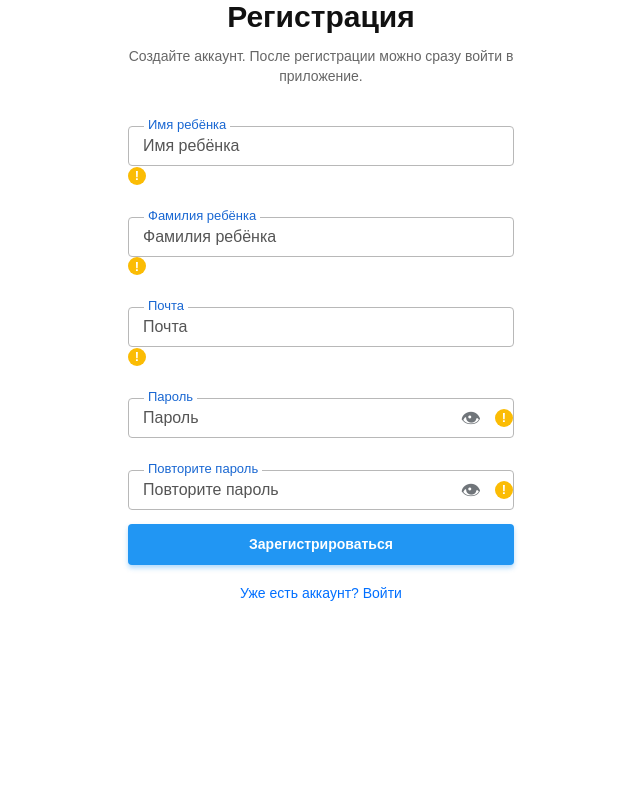
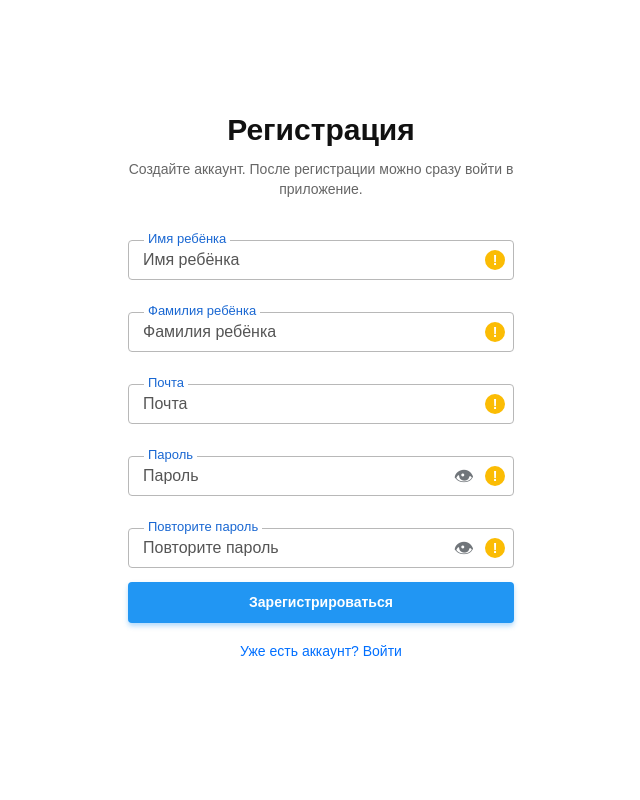
Before and after one commit to Zaharov89/Arina, a Flask app: page /auth/register in a window 1280 px wide. Shown: the whole page, without its empty margins (319-959 px from the left). Run offline with Flask 3, Linux system fonts and the light colour scheme; parts of the project's set-up code (start-up, migrations or seed data) failed here and were passed over.

Commit message:
Center auth forms and add hint toast eye styles

```diff
--- a/Arina/frontend/static/auth/register.css
+++ b/Arina/frontend/static/auth/register.css
@@ -8,16 +8,16 @@ body.auth-page {
     background: #ffffff;
     color: #111111;
     font-family: Arial, Helvetica, sans-serif;
+    display: flex;
+    align-items: center;
+    justify-content: center;
+    padding: 24px 12px;
 }
 
 .auth-card {
     width: min(386px, calc(100vw - 24px));
     margin: 0 auto;
     padding: 0 0 28px;
-}
-
-.auth-card-compact {
-    padding-top: 0;
 }
 
 .auth-title {
@@ -61,13 +61,30 @@ body.auth-page {
     z-index: 2;
 }
 
-.auth-field input {
-    width: 100%;
+.auth-input-wrapper,
+.auth-password-wrapper {
+    display: flex;
+    align-items: center;
     height: 40px;
-    padding: 9px 14px;
     border: 1px solid #b8b8b8;
     border-radius: 4px;
     background: #ffffff;
+    overflow: visible;
+}
+
+.auth-input-wrapper:focus-within,
+.auth-password-wrapper:focus-within {
+    border-color: #1a73e8;
+    box-shadow: 0 0 0 1px #1a73e8;
+}
+
+.auth-field input {
+    width: 100%;
+    height: 38px;
+    padding: 9px 14px;
+    border: none;
+    border-radius: 4px;
+    background: transparent;
     color: #111111;
     font-size: 16px;
     line-height: 20px;
@@ -79,45 +96,16 @@ body.auth-page {
     opacity: 1;
 }
 
-.auth-field input:focus {
-    border-color: #1a73e8;
-    box-shadow: 0 0 0 1px #1a73e8;
-}
-
 .auth-field input.invalid,
-.auth-field.invalid input,
-.auth-password-wrapper.invalid,
-.auth-password-wrapper:has(input.invalid) {
+.auth-input-wrapper.invalid,
+.auth-password-wrapper.invalid {
     border-color: #d93025;
     background: #fff0f0;
 }
 
-.auth-password-wrapper {
-    display: flex;
-    align-items: center;
-    height: 40px;
-    border: 1px solid #b8b8b8;
-    border-radius: 4px;
-    background: #ffffff;
-    overflow: hidden;
-}
-
-.auth-password-wrapper:focus-within {
-    border-color: #1a73e8;
-    box-shadow: 0 0 0 1px #1a73e8;
-}
-
-.auth-password-wrapper input {
-    height: 38px;
-    flex: 1;
-    border: none;
-    border-radius: 0;
-    box-shadow: none !important;
-    background: transparent;
-}
-
 .auth-eye-btn {
-    width: 48px;
+    position: relative;
+    width: 42px;
     height: 38px;
     border: none;
     background: transparent;
@@ -128,24 +116,43 @@ body.auth-page {
     display: inline-flex;
     align-items: center;
     justify-content: center;
+    flex: 0 0 42px;
 }
 
 .auth-eye-btn:hover {
     color: #3c4043;
 }
 
+.auth-eye-btn.password-visible::after {
+    content: "";
+    position: absolute;
+    width: 24px;
+    height: 2px;
+    background: #70757a;
+    transform: rotate(45deg);
+    border-radius: 2px;
+}
+
 .hint-icon {
     display: inline-flex;
     align-items: center;
     justify-content: center;
-    width: 18px;
-    height: 18px;
+    width: 20px;
+    height: 20px;
+    margin-right: 8px;
     border-radius: 50%;
     background: #fbbc04;
     color: #ffffff;
-    font-size: 13px;
+    font-size: 14px;
     font-weight: 800;
     cursor: help;
+    flex: 0 0 20px;
+    outline: none;
+}
+
+.hint-icon:hover,
+.hint-icon:focus {
+    box-shadow: 0 0 0 3px rgba(251, 188, 4, 0.25);
 }
 
 .field-error {
```
Also changed, not shown: other parts of Arina/frontend/static/auth/register.css (+40 -4 lines).
